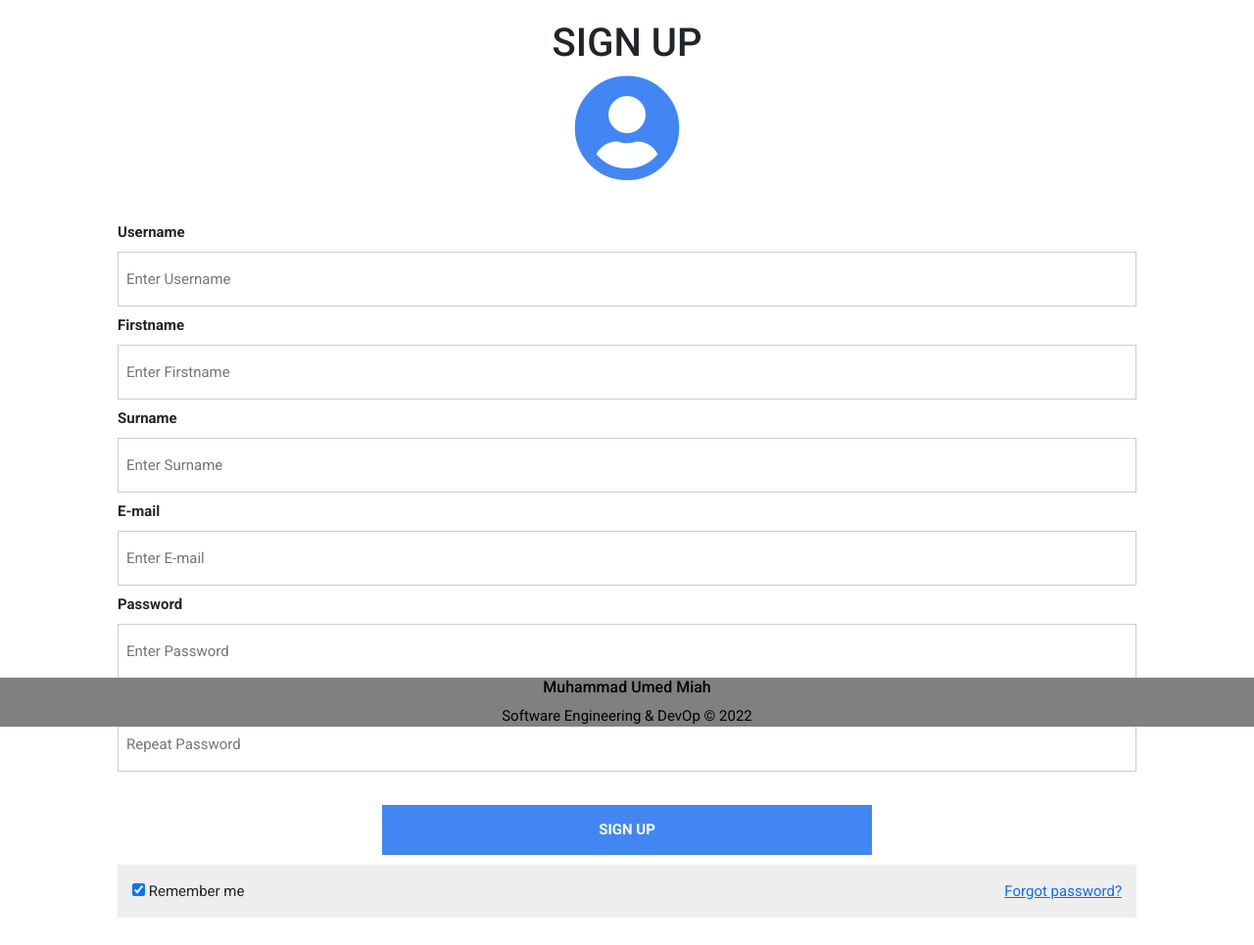
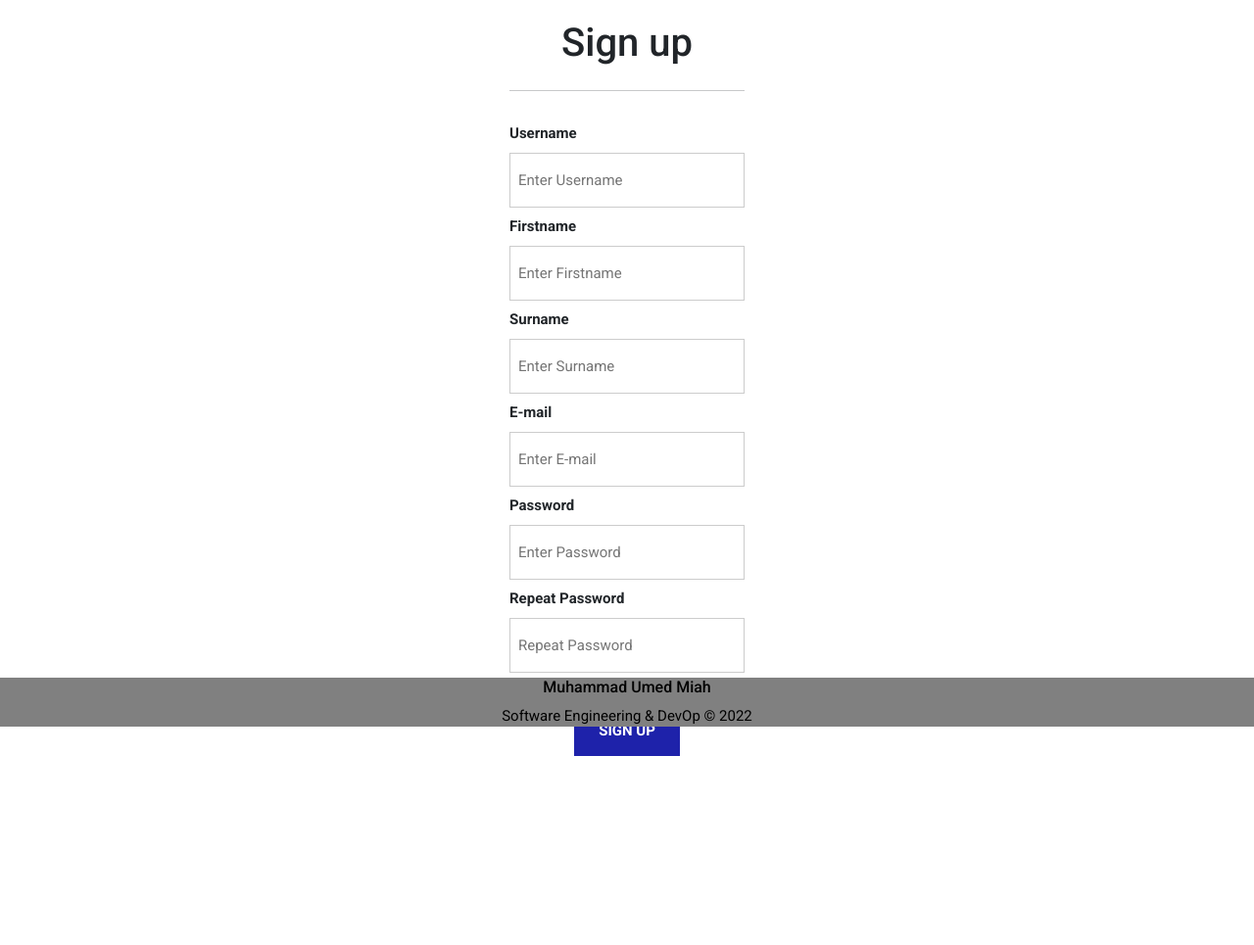
Before and after one commit to UmedMiah/djangoBoardingApp, a Django app: page /register in a window 1280 px wide. Shown: the part 58-1023 px from the top of the page at 98% size. After the commit the page ends 830 px from the top, so only its background shows below. Run offline with Django 3.2, Linux system fonts and the light colour scheme; some libraries are stand-ins or nearby versions.

Commit message:
Unifying style.

```diff
--- a/templates/register.html
+++ b/templates/register.html
@@ -18,20 +18,14 @@
       border: 1px solid #ccc;
       box-sizing: border-box;
       }
-      .icon {
-      font-size: 110px;
-      display: flex;
-      justify-content: center;
-      color: #4286f4;
-      }
       button {
-      background-color: #4286f4;
+      background-color: #1e22aa;
       color: white;
       padding: 14px 0;
       margin: 10px 0;
       border: none;
       cursor: grab;
-      width: 48%;
+      width: 45%;
       }
       h1 {
       text-align:center;
@@ -42,7 +36,7 @@
       }
       .formcontainer {
       text-align: center;
-      margin: 24px 50px 12px;
+      margin: 24px 450px 12px;
       }
       .container {
       padding: 16px 0;
@@ -64,11 +58,9 @@
   <body>
     <form method="POST" action="register">
       {% csrf_token %}
-      <h1>SIGN UP</h1>
-      <div class="icon">
-        <i class="fas fa-user-circle"></i>
-      </div>
+      <h1>Sign up</h1>
       <div class="formcontainer">
+      <hr>
       <div class="container">
         <label for="uname"><strong>Username</strong></label>
         <input type="text" placeholder="Enter Username" name="uname" required>
@@ -84,12 +76,6 @@
         <input type="password" placeholder="Repeat Password" name="rpsw" required>
       </div>
       <button type="submit"><strong>SIGN UP</strong></button>
-      <div class="container" style="background-color: #eee">
-        <label style="padding-left: 15px">
-        <input type="checkbox"  checked="checked" name="remember"> Remember me
-        </label>
-        <span class="psw"><a href="#">Forgot password?</a></span>
-      </div>
     </form>
     {% for message in messages %}
     <h5>{{message}}</h5>
```
Also changed, not shown: templates/auth/user_detail.html (+3 -5 lines), templates/index.html (+15 -7 lines), templates/login.html (+2 -8 lines), templates/team.html (+7 -1 lines).
